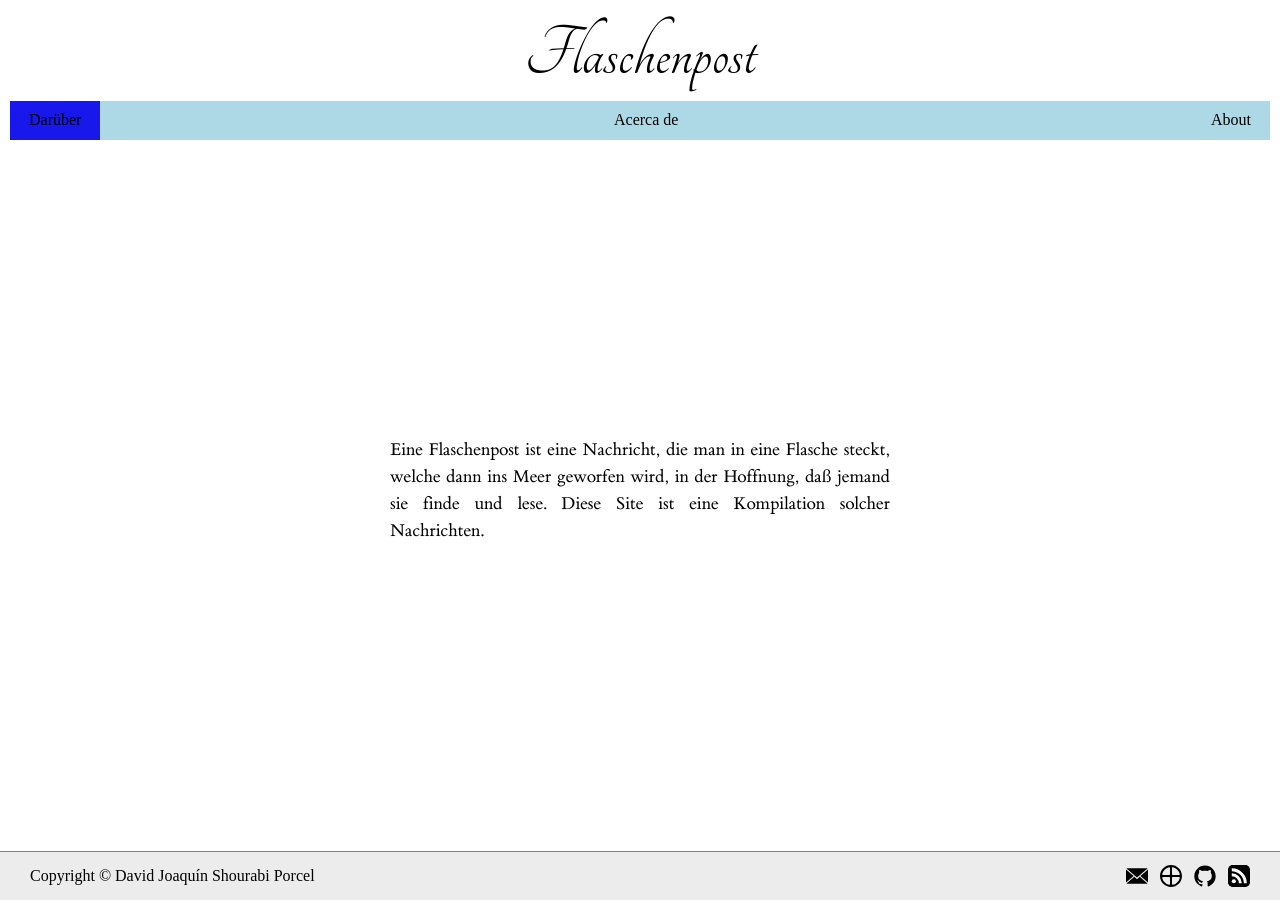
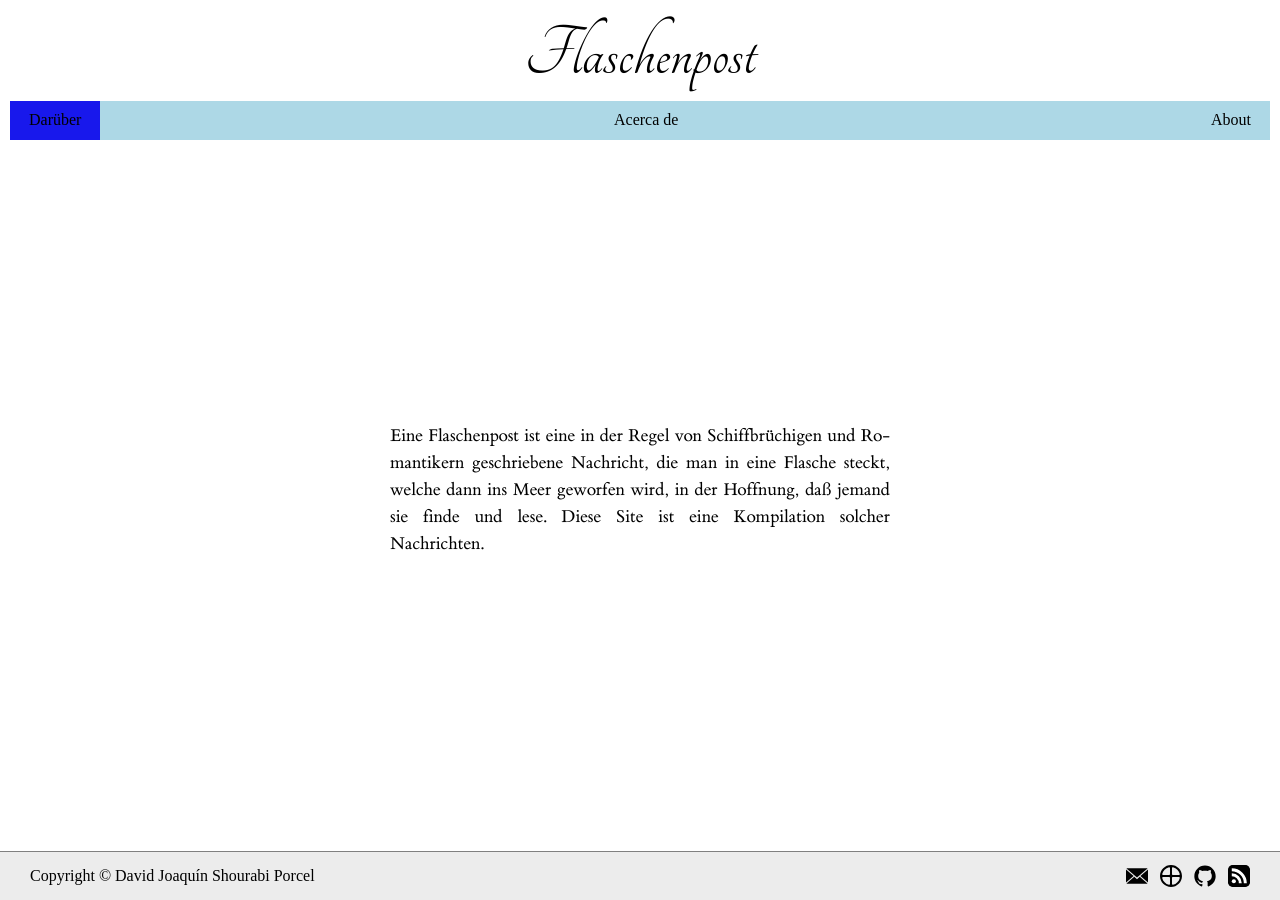
Before and after one commit to kalrish/flaschenpost, a Jekyll site: the page built from about/de.html, in a window 1280 px wide. Built offline with Jekyll 4.4.1, drawn with Linux system fonts in a browser that asks for light colours.

Commit message:
Update German description of the site
... to mention that a Flaschenpost is usually written by castaways and
romantics.

```diff
--- a/about/de.html
+++ b/about/de.html
@@ -1,4 +1,4 @@
 ---
 lang: de
 ---
-Eine Flaschenpost ist eine Nachricht, die man in eine Flasche steckt, welche dann ins Meer geworfen wird, in der Hoffnung, daß jemand sie finde und lese. Diese Site ist eine Kompilation solcher Nachrichten.
+Eine Flaschenpost ist eine in der Regel von Schiffbrüchigen und Romantikern geschriebene Nachricht, die man in eine Flasche steckt, welche dann ins Meer geworfen wird, in der Hoffnung, daß jemand sie finde und lese. Diese Site ist eine Kompilation solcher Nachrichten.
```
